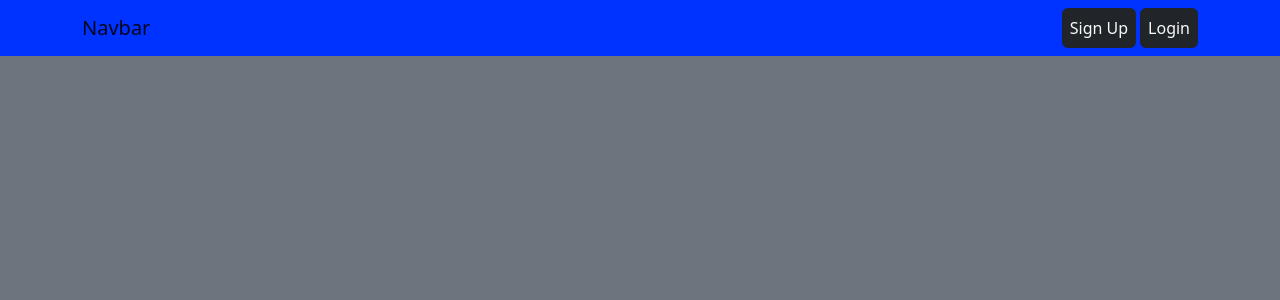
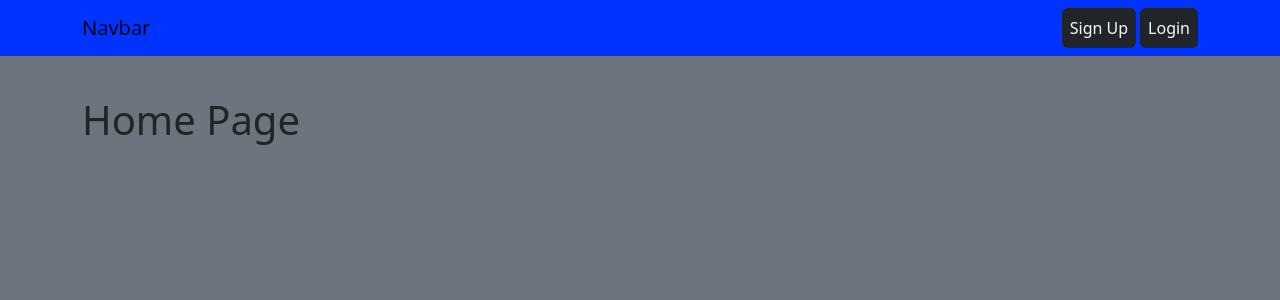
Before and after one commit to Achilles3458/ChatBox, a React (Create React App) app in the folder client/: page / in a window 1280 px wide. Shown: the top 300 px of the page. Built offline with nearby package versions, Linux system fonts and the light colour scheme; no server answers.

Commit message:
added home page

```diff
--- a/client/src/App.js
+++ b/client/src/App.js
@@ -11,6 +11,7 @@ import { BrowserRouter as Router, Routes, Route } from "react-router-dom";
 import Header from "./components/Navbar";
 import Signup from "./pages/SignUp";
 import Login from "./pages/Login";
+import Home from "./pages/Home";
 
 import "./Theme.css";
 
@@ -43,6 +44,7 @@ function App() {
           <br />
           <div className="container">
             <Routes>
+              <Route path="/" element={<Home />} />
               <Route path="/signup" element={<Signup />} />
               <Route path="/login" element={<Login />} />
             </Routes>
--- a/client/src/pages/Home.js
+++ b/client/src/pages/Home.js
@@ -0,0 +1,29 @@
+import React from "react";
+import { useQuery } from "@apollo/client";
+//import chatroom list component
+
+import { GET_ALL_CHATROOMS } from "../utils/queries";
+
+const Home = () => {
+  const { loading, data } = useQuery(GET_ALL_CHATROOMS);
+  const chatrooms = data?.chatrooms || [];
+
+  return (
+    <main>
+      <div className="flex-row justify-center">
+        <div className="col-12 col-md-10 my-3">
+          {loading ? (
+            <div>Loading...</div>
+          ) : (
+            <>
+              <h1>Home Page</h1>
+              <div>{chatrooms}</div>
+            </>
+          )}
+        </div>
+      </div>
+    </main>
+  );
+};
+
+export default Home;
```
